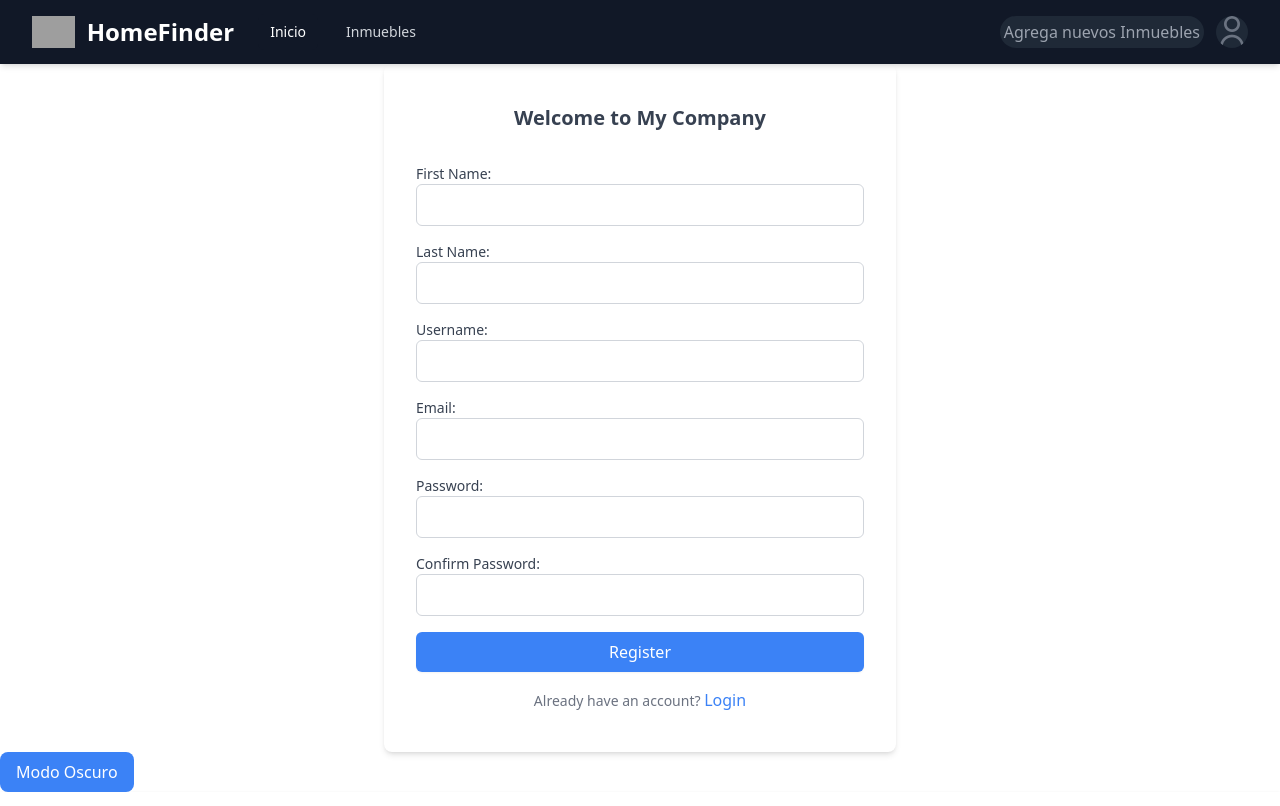
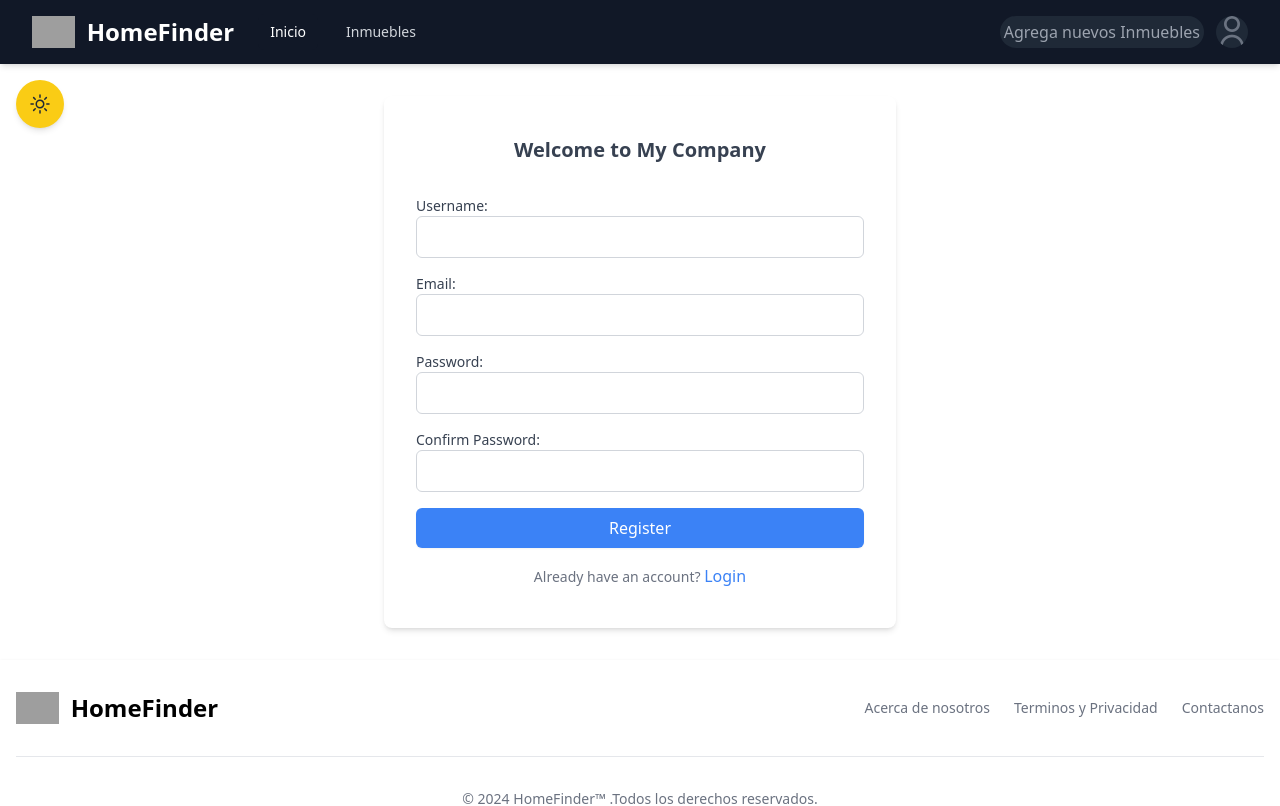
Before and after one commit to KleroiG/HomeFinder, a React (Vite) app: page /Register in a window 1280 px wide. Shown: the top 806 px of the page. Built offline with nearby package versions, Linux system fonts and the light colour scheme; grey boxes are pictures that could not be loaded.

Commit message:
Solucion de errores y modificaciones al DarkMode

```diff
--- a/src/components/Carrusel.tsx
+++ b/src/components/Carrusel.tsx
@@ -33,9 +33,9 @@ const Carousel: React.FC = () => {
   }, []);
 
   return (
-    <div id="default-carousel" className="relative w-full" data-carousel="slide">
+    <div id="default-carousel" className="relative w-full " data-carousel="slide">
       {/* Carousel wrapper */}
-      <div className="relative w-full h-96 overflow-hidden rounded-lg">
+      <div className="relative w-full h-96 overflow-hidden rounded-lg ">
         {images.map((image, index) => (
           <div
             key={index}
--- a/src/components/DarkMode.tsx
+++ b/src/components/DarkMode.tsx
@@ -1,24 +1,53 @@
-import React, { useState } from 'react';
+import React, { useState, useEffect } from "react";
+import { SunIcon, MoonIcon } from "@heroicons/react/24/outline";
 
 const DarkModeToggle: React.FC = () => {
-  const [darkMode, setDarkMode] = useState(false);
+  const [darkMode, setDarkMode] = useState<boolean>(() => {
+    // Recupera el estado del modo oscuro desde localStorage
+    return localStorage.getItem("darkMode") === "true";
+  });
+  const [isAnimating, setIsAnimating] = useState(false);
+
+  useEffect(() => {
+    // Sincroniza el estado del modo oscuro con el elemento raíz <html>
+    if (darkMode) {
+      document.documentElement.classList.add("dark");
+    } else {
+      document.documentElement.classList.remove("dark");
+    }
+    // Almacena el estado en localStorage
+    localStorage.setItem("darkMode", darkMode.toString());
+  }, [darkMode]);
 
   const toggleDarkMode = () => {
-    setDarkMode(!darkMode);
-    // Añadimos o removemos la clase 'dark' al elemento raíz <html>
-    if (darkMode) {
-      document.documentElement.classList.remove('dark');
-    } else {
-      document.documentElement.classList.add('dark');
-    }
+    setIsAnimating(true); // Inicia la animación
+    setDarkMode((prev) => !prev); // Alterna el estado
+
+    setTimeout(() => {
+      setIsAnimating(false); // Detiene la animación después de 2 segundos
+    }, 1000);
   };
 
   return (
     <button
       onClick={toggleDarkMode}
-      className="px-4 py-2 text-white bg-blue-500 rounded-lg hover:bg-blue-700"
+      className={`fixed top-20 left-4 z-50 p-3 rounded-full shadow-md transition-all duration-300 ${
+        darkMode
+          ? "bg-gray-900 text-yellow-400"
+          : "bg-yellow-400 text-gray-800"
+      } hover:scale-110`}
     >
-      {darkMode ? 'Modo Claro' : 'Modo Oscuro'}
+      {isAnimating ? (
+        darkMode ? (
+          <MoonIcon className="h-6 w-6 animate-spin" />
+        ) : (
+          <SunIcon className="h-6 w-6 animate-spin" />
+        )
+      ) : darkMode ? (
+        <MoonIcon className="h-6 w-6" />
+      ) : (
+        <SunIcon className="h-6 w-6" />
+      )}
     </button>
   );
 };
--- a/src/components/Index.tsx
+++ b/src/components/Index.tsx
@@ -7,7 +7,7 @@ import Search from "./Search"
 function Index() {
   return (
     <>
-      <div className="flex flex-col min-h-screen dark:bg-gray-700">
+      <div className="flex flex-col min-h-screen dark:bg-gray-800">
         <main className="flex-grow">
           <div className="p-4"></div>
         </main>
--- a/src/components/Inmuebles.tsx
+++ b/src/components/Inmuebles.tsx
@@ -107,7 +107,7 @@ const products = [
 
 export default function Example() {
   return (
-    <div className="bg-white">
+    <div className="bg-white dark:bg-gray-800">
       <div className="mx-auto max-w-2xl px-4 py-16 sm:px-6 sm:py-24 lg:max-w-7xl lg:px-8">
         <h2 className="sr-only">Products</h2>
 
--- a/src/components/Login.tsx
+++ b/src/components/Login.tsx
@@ -3,10 +3,10 @@
 export default function Example() {
 
   return (
-    <div>
+    <div className="dark:bg-gray-800 p-8">
 
 
-      <div className="w-full max-w-sm p-6 m-auto bg-white rounded-lg shadow-md dark:bg-gray-800">
+      <div className="w-full max-w-sm p-6 m-auto bg-white rounded-lg shadow-md dark:bg-gray-900">
         <div className="flex justify-center mx-auto">
           <img
             className="w-auto h-7 sm:h-8"
--- a/src/components/Register.tsx
+++ b/src/components/Register.tsx
@@ -1,17 +1,10 @@
 const RegistrationForm = () => {
   return (
-    <div className="max-w-lg mx-auto bg-white dark:bg-gray-800 rounded-lg shadow-md px-8 py-10 flex flex-col items-center">
+    <div className="dark:bg-gray-800 p-8">
+
+    <div className="max-w-lg mx-auto bg-white dark:bg-gray-900 rounded-lg shadow-md px-8 py-10 flex flex-col items-center">
       <h1 className="text-xl font-bold text-center text-gray-700 dark:text-gray-200 mb-8">Welcome to My Company</h1>
       <form className="w-full flex flex-col gap-4">
-        <div className="flex items-start flex-col justify-start">
-          <label htmlFor="firstName" className="text-sm text-gray-700 dark:text-gray-200 mr-2">First Name:</label>
-          <input type="text" id="firstName" name="firstName" className="w-full px-3 dark:text-gray-200 dark:bg-gray-900 py-2 rounded-md border border-gray-300 dark:border-gray-700 focus:outline-none focus:ring-1 focus:ring-blue-500" />
-        </div>
-
-        <div className="flex items-start flex-col justify-start">
-          <label htmlFor="lastName" className="text-sm text-gray-700 dark:text-gray-200 mr-2">Last Name:</label>
-          <input type="text" id="lastName" name="lastName" className="w-full px-3 dark:text-gray-200 dark:bg-gray-900 py-2 rounded-md border border-gray-300 dark:border-gray-700 focus:outline-none focus:ring-1 focus:ring-blue-500" />
-        </div>
 
         <div className="flex items-start flex-col justify-start">
           <label htmlFor="username" className="text-sm text-gray-700 dark:text-gray-200 mr-2">Username:</label>
@@ -41,6 +34,7 @@ const RegistrationForm = () => {
         <a href="#" className="text-blue-500 hover:text-blue-600">Login</a>
       </div>
     </div>
+    </div>
   );
 }
 
--- a/src/components/Team.tsx
+++ b/src/components/Team.tsx
@@ -2,7 +2,7 @@ import React from 'react';
 
 const TeamSection = () => {
     return (
-        <section className="bg-white dark:bg-gray-900">
+        <section className="bg-white dark:bg-gray-800">
             <div className="py-8 px-4 mx-auto max-w-screen-xl lg:py-16 lg:px-6">
                 <div className="mx-auto max-w-screen-sm text-center mb-8 lg:mb-16">
                     <h2 className="mb-4 text-4xl tracking-tight font-extrabold text-gray-900 dark:text-white">Nuestro Team</h2>
```
